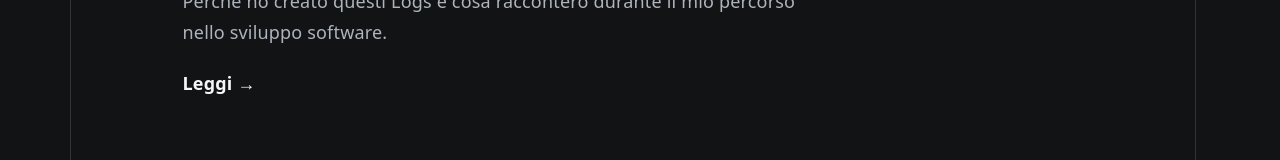
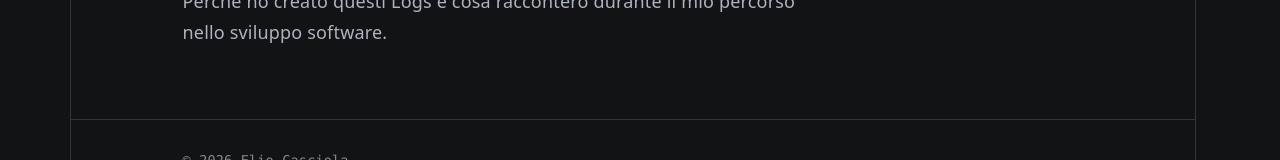
Before and after one commit to ElioCasciola/eliocasciola-dev, a React (Vite) app: page / in a window 1280 px wide. Shown: the part 1257-1417 px from the top of the page. Built offline with nearby package versions, Linux system fonts and the light colour scheme.

Commit message:
Final Version. removed leggi links from home and logs Things to Add: New Log Posts

```diff
--- a/src/pages/Blog.css
+++ b/src/pages/Blog.css
@@ -46,23 +46,6 @@
     line-height: 1.7;
 }
 
-.blog-preview-link {
-    display: inline-block;
-    margin-top: 1.25rem;
-    color: var(--text-h);
-    font-weight: 600;
-    text-decoration: none;
-}
-
-.blog-preview-link:hover {
-    color: var(--accent);
-}
-
-.blog-preview-link:focus-visible {
-    outline: 2px solid var(--accent);
-    outline-offset: 4px;
-}
-
 .blog-preview h2 a:focus-visible {
     outline: 2px solid var(--accent);
     outline-offset: 4px;
--- a/src/pages/Blog.jsx
+++ b/src/pages/Blog.jsx
@@ -28,14 +28,6 @@ function Blog() {
                             <p className="blog-preview-excerpt">
                                 {post.excerpt}
                             </p>
-
-                            <Link
-                                className="blog-preview-link"
-                                to={`/blog/${post.slug}`}
-                                aria-label={`Leggi ${post.title}`}
-                            >
-                                Leggi <span aria-hidden="true">→</span>
-                            </Link>
                         </article>
                     ))}
                 </div>
--- a/src/pages/Home.css
+++ b/src/pages/Home.css
@@ -119,22 +119,11 @@
     line-height: 1.7;
 }
 
-.home-latest__link {
-    display: inline-block;
-    margin-top: 1.25rem;
-    color: var(--text-h);
-    font-weight: 600;
-    text-decoration: none;
-    white-space: nowrap;
-}
-
-.home-latest__body h2 a:hover,
-.home-latest__link:hover {
+.home-latest__body h2 a:hover {
     color: var(--accent);
 }
 
-.home-latest__body h2 a:focus-visible,
-.home-latest__link:focus-visible {
+.home-latest__body h2 a:focus-visible {
     outline: 2px solid var(--accent);
     outline-offset: 4px;
 }
--- a/src/pages/Home.jsx
+++ b/src/pages/Home.jsx
@@ -60,22 +60,12 @@ function Home() {
                     </div>
 
                     <div className="home-latest__body">
-                        <div>
                         <h2 id="latest-post-title">
                             <Link to={`/blog/${latestPost.slug}`}>
                                 {latestPost.title}
                             </Link>
                         </h2>
                         <p>{latestPost.excerpt}</p>
-                        </div>
-
-                        <Link
-                            className="home-latest__link"
-                            to={`/blog/${latestPost.slug}`}
-                            aria-label={`Leggi ${latestPost.title}`}
-                        >
-                            Leggi <span aria-hidden="true">→</span>
-                        </Link>
                     </div>
                 </div>
             </section>
```
Lines whose indentation alone changed are shown as unchanged.
